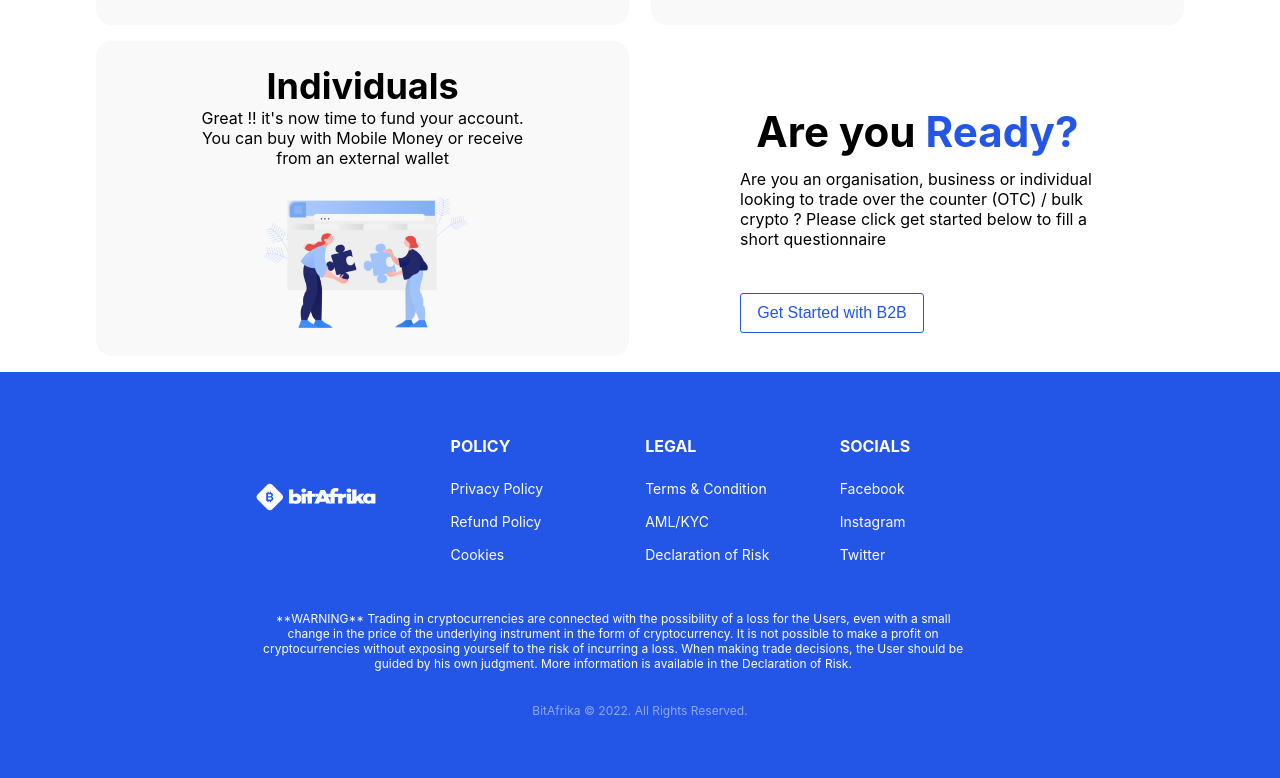
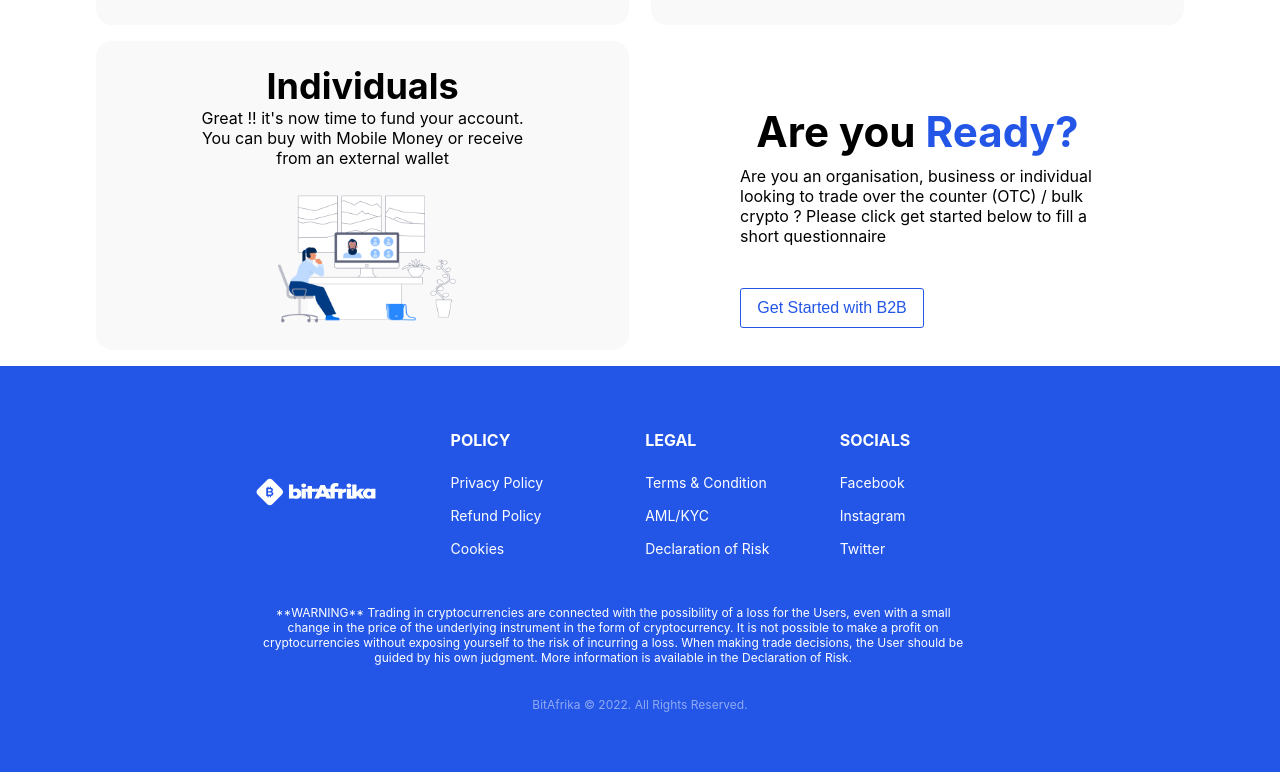
Before and after one commit to bellomusodiq/bitafrika, a Next.js app: page /b2b in a window 1280 px wide. Shown: the part 816-1594 px from the top of the page. Built offline with nearby package versions, Linux system fonts and the light colour scheme.

Commit message:
updated b2b images

```diff
--- a/pages/b2b/index.tsx
+++ b/pages/b2b/index.tsx
@@ -20,7 +20,7 @@ const THUMBNAIL_DATA: ThumbnailItemType[] = [
   },
   {
     title: "Individuals",
-    image: "/images/organizations.png",
+    image: "/images/individuals.png",
     text: "Great !! it's now time to fund your account. You can buy with Mobile Money or receive from an external wallet",
   },
   {
```
